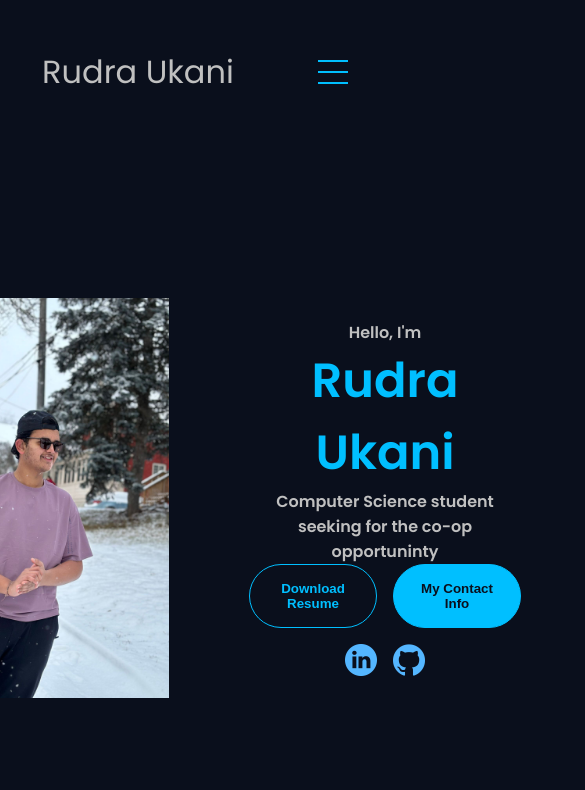
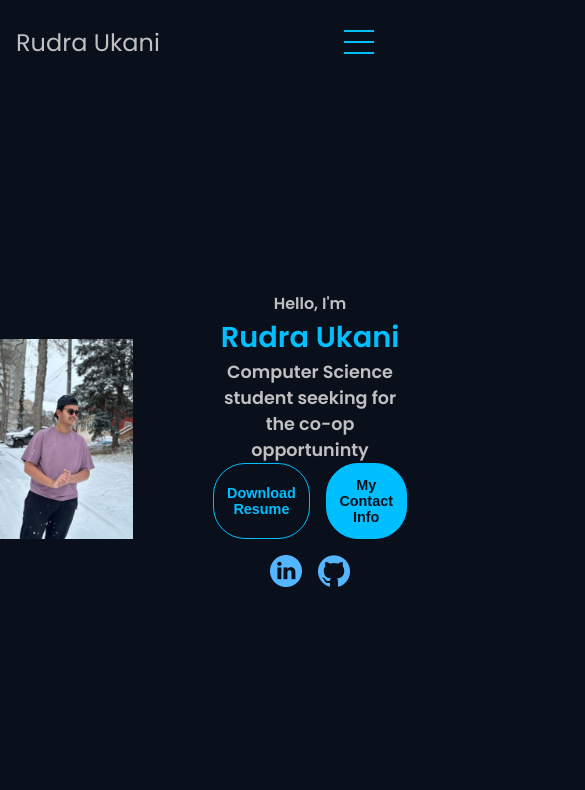
Before and after one commit to rudraukani/rudra-ukani-portfolio, a plain HTML site: page index.html in a window 390 px wide. Shown: the top 790 px of the page, 585 px wide, since content can reach past the window. Drawn offline with Linux system fonts and the light colour scheme.

Commit message:
Update mediaqueries.css

```diff
--- a/mediaqueries.css
+++ b/mediaqueries.css
@@ -1,8 +1,92 @@
-@media  screen and (max-width: 1200px){
-    #desktop-nav{
-        display:none;
-    }
-    #hamburger-nav{
-        display:flex;
-    }
+@media screen and (max-width: 767px) {
+  #desktop-nav {
+    display: none;
+  }
+
+  #hamburger-nav {
+    display: flex;
+    justify-content: space-between;
+    align-items: center;
+    padding: 0 1rem;
+    height: 10vh;
+  }
+
+  .logo {
+    font-size: 1.5rem;
+  }
+
+  .menu-links {
+    width: 100%;
+    right: 0;
+  }
+
+  .section__pic-container {
+    height: 250px;
+    width: 250px;
+  }
+
+  .title {
+    font-size: 2rem;
+  }
+
+  .section__text__p2 {
+    font-size: 1.25rem;
+  }
+
+  .btn {
+    width: 100%;
+    max-width: 10rem;
+  }
+
+  .about-containers {
+    flex-direction: column;
+  }
+
+  .details-container {
+    width: 100%;
+  }
+
+  .project-img {
+    max-height: 150px;
+  }
+
+  footer {
+    padding: 1rem 0;
+  }
 }
+
+@media screen and (max-width: 480px) {
+  .section__pic-container {
+    height: 200px;
+    width: 200px;
+  }
+
+  .title {
+    font-size: 1.8rem;
+  }
+
+  .section__text__p1 {
+    font-size: 1rem;
+  }
+
+  .section__text__p2 {
+    font-size: 1.1rem;
+  }
+
+  .btn {
+    padding: 0.8rem;
+    font-size: 0.9rem;
+  }
+
+  .contact-info-container p {
+    font-size: 0.9rem;
+  }
+
+  .contact-icon {
+    height: 1.5rem;
+  }
+
+  .email-icon {
+    height: 2rem;
+  }
+}
```
